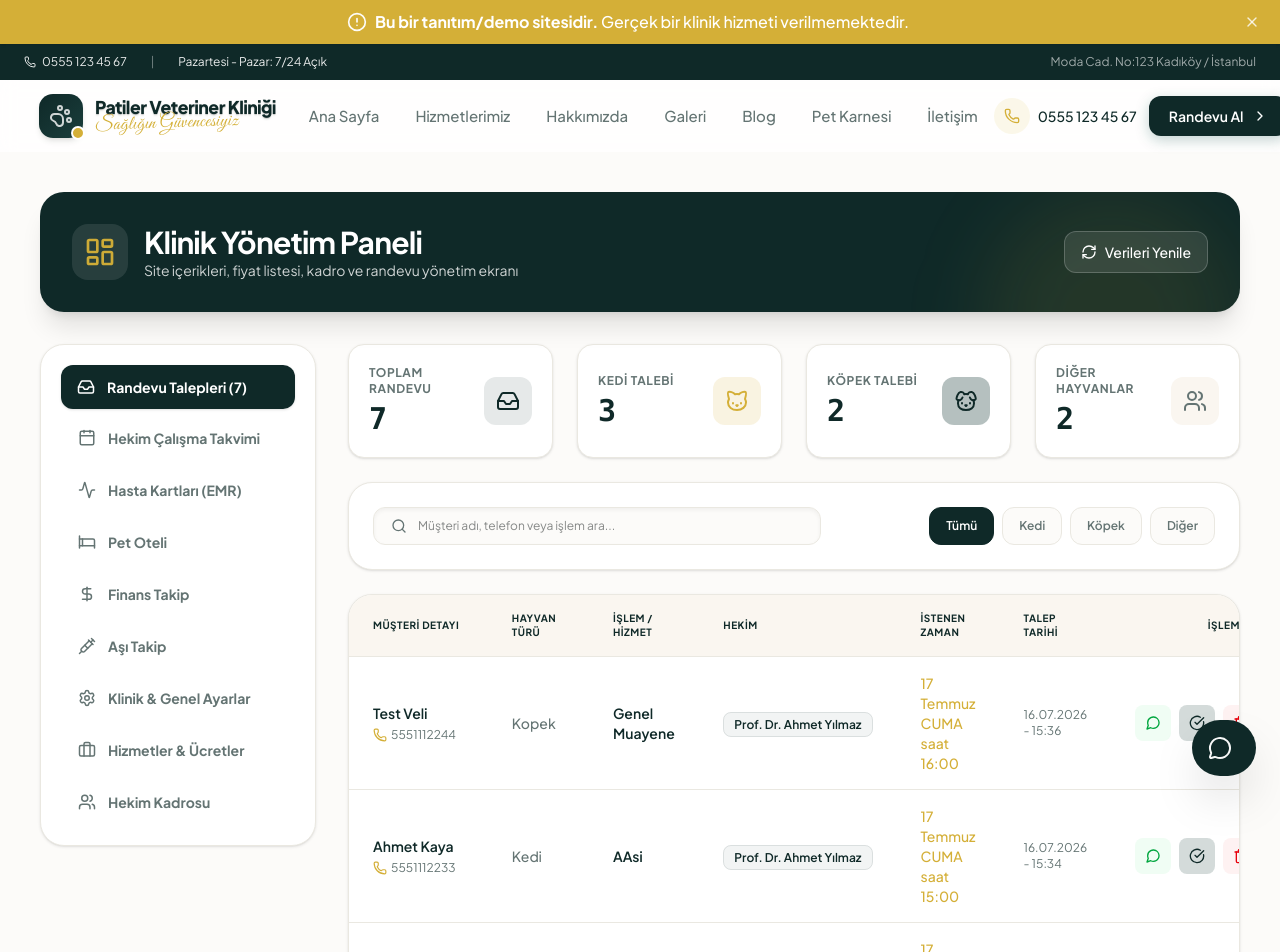
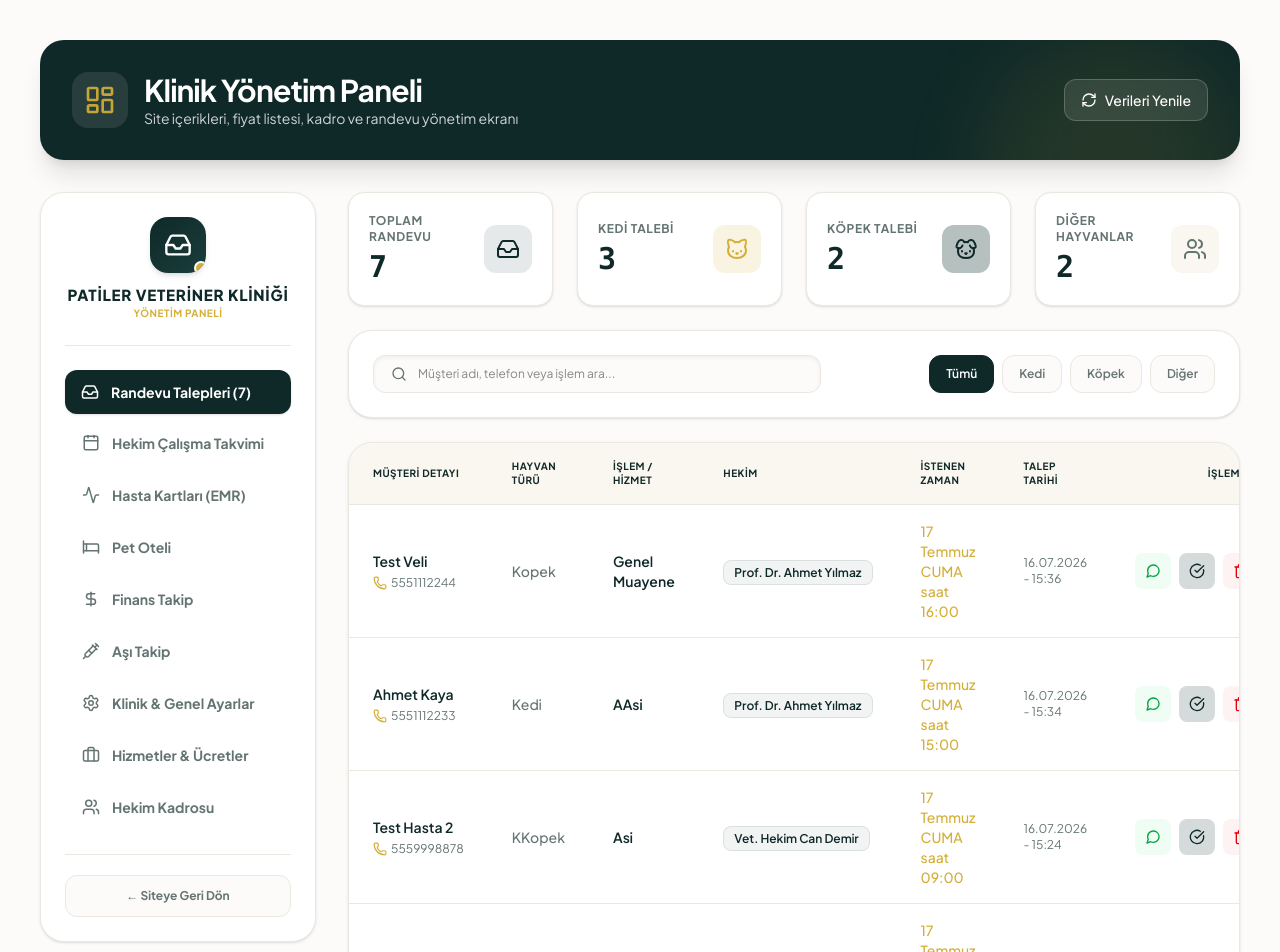
Before and after one commit to cooderhasan/vet, a Next.js app: page /admin in a window 1280 px wide. Shown: the top 952 px of the page. Built offline with nearby package versions, Linux system fonts and the light colour scheme.

Commit message:
feat: hide global header/footer on back-office paths and add custom sidebar branding and exit navigation in admin page

```diff
--- a/src/app/admin/page.tsx
+++ b/src/app/admin/page.tsx
@@ -1,6 +1,7 @@
 "use client";
 
 import React, { useState, useEffect } from "react";
+import Link from "next/link";
 import {
   Calendar,
   Dog,
@@ -735,7 +736,19 @@ export default function AdminDashboard() {
         <div className="grid grid-cols-1 lg:grid-cols-12 gap-8 items-start">
 
           {/* Sidebar Menu */}
-          <div className="lg:col-span-3 bg-white lg:border border-card-border lg:p-5 rounded-3xl lg:shadow-sm space-y-2 sticky lg:top-6">
+          <div className="lg:col-span-3 bg-white lg:border border-card-border lg:p-6 rounded-3xl lg:shadow-sm sticky lg:top-6">
+
+            {/* Sidebar Branding (Only on Desktop) */}
+            <div className="hidden lg:flex flex-col items-center text-center pb-6 border-b border-card-border mb-6">
+              <div className="relative w-14 h-14 bg-gradient-to-br from-primary to-primary-light rounded-[18px] flex items-center justify-center text-white shadow-md relative overflow-hidden mb-3">
+                <Inbox className="w-7 h-7 text-white" />
+                <div className="absolute -bottom-0.5 -right-0.5 w-3.5 h-3.5 bg-accent rounded-full border-2 border-white" />
+              </div>
+              <h2 className="font-extrabold text-primary text-[0.95rem] uppercase tracking-wider leading-tight">{settings?.clinicName || "Klinik Yönetim"}</h2>
+              <p className="text-[10px] text-accent font-bold uppercase tracking-wider mt-0.5">Yönetim Paneli</p>
+            </div>
+
+            {/* Navigation Buttons */}
             <div className="flex lg:flex-col overflow-x-auto lg:overflow-x-visible gap-2 lg:gap-1.5 p-2 lg:p-0 scrollbar-none">
               <button
                 onClick={() => setActiveTab("appointments")}
@@ -837,6 +850,16 @@ export default function AdminDashboard() {
                 <span>Hekim Kadrosu</span>
               </button>
             </div>
+
+            {/* Back to Website Button (Only on Desktop) */}
+            <div className="hidden lg:block pt-5 border-t border-card-border mt-6">
+              <Link
+                href="/"
+                className="font-bold flex items-center justify-center gap-2 text-xs text-muted hover:text-primary hover:bg-primary/5 px-4 py-3 rounded-xl transition-all w-full text-center border border-card-border bg-background"
+              >
+                <span>← Siteye Geri Dön</span>
+              </Link>
+            </div>
           </div>
 
           {/* Main Dashboard Content Area */}
--- a/src/app/layout.tsx
+++ b/src/app/layout.tsx
@@ -26,11 +26,8 @@ export async function generateMetadata(): Promise<Metadata> {
 
 import { Plus_Jakarta_Sans, Inter, Great_Vibes } from "next/font/google";
 import "./globals.css";
-import DemoBanner from "@/components/DemoBanner";
-import Header from "@/components/Header";
-import Footer from "@/components/Footer";
-import ChatbotWidget from "@/components/ChatbotWidget";
 import { Analytics } from "@vercel/analytics/react";
+import LayoutWrapper from "@/components/LayoutWrapper";
 
 const plusJakarta = Plus_Jakarta_Sans({
   subsets: ["latin"],
@@ -63,11 +60,9 @@ export default function RootLayout({
       className={`${plusJakarta.variable} ${inter.variable} ${greatVibes.variable} h-full antialiased`}
     >
       <body className="min-h-full flex flex-col bg-background text-foreground font-sans">
-        <DemoBanner />
-        <Header settings={settings} />
-        <main className="flex-grow">{children}</main>
-        <Footer settings={settings} />
-        <ChatbotWidget />
+        <LayoutWrapper settings={settings}>
+          {children}
+        </LayoutWrapper>
         <Analytics />
       </body>
     </html>
--- /dev/null
+++ b/src/components/LayoutWrapper.tsx
@@ -0,0 +1,30 @@
+"use client";
+
+import React from "react";
+import { usePathname } from "next/navigation";
+import Header from "@/components/Header";
+import Footer from "@/components/Footer";
+import ChatbotWidget from "@/components/ChatbotWidget";
+import DemoBanner from "@/components/DemoBanner";
+
+export default function LayoutWrapper({
+  children,
+  settings
+}: {
+  children: React.ReactNode;
+  settings: any;
+}) {
+  const pathname = usePathname();
+  // Hide site headers and footers on back-office paths: admin and doktor portals
+  const isBackOffice = pathname?.startsWith("/admin") || pathname?.startsWith("/doktor");
+
+  return (
+    <>
+      {!isBackOffice && <DemoBanner />}
+      {!isBackOffice && <Header settings={settings} />}
+      <main className="flex-grow">{children}</main>
+      {!isBackOffice && <Footer settings={settings} />}
+      {!isBackOffice && <ChatbotWidget />}
+    </>
+  );
+}
```
